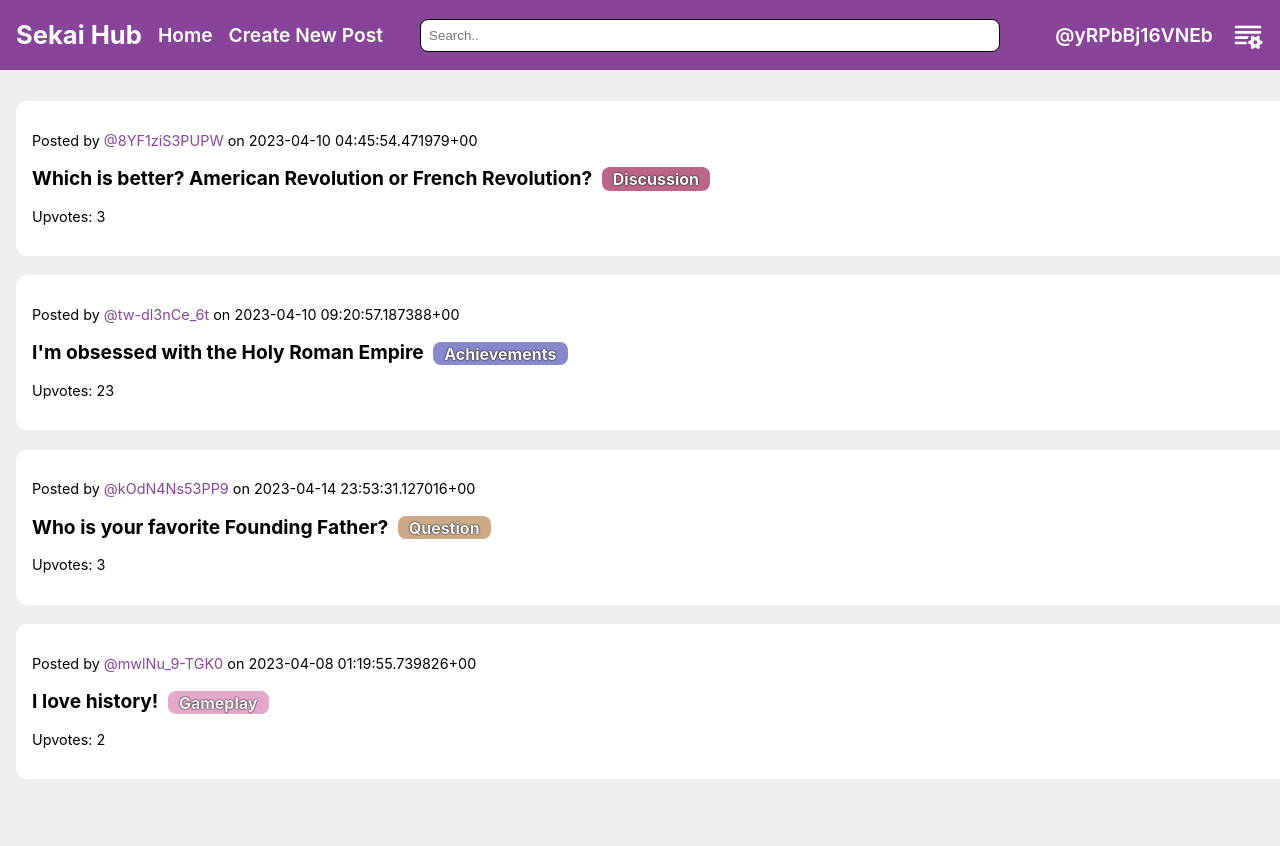
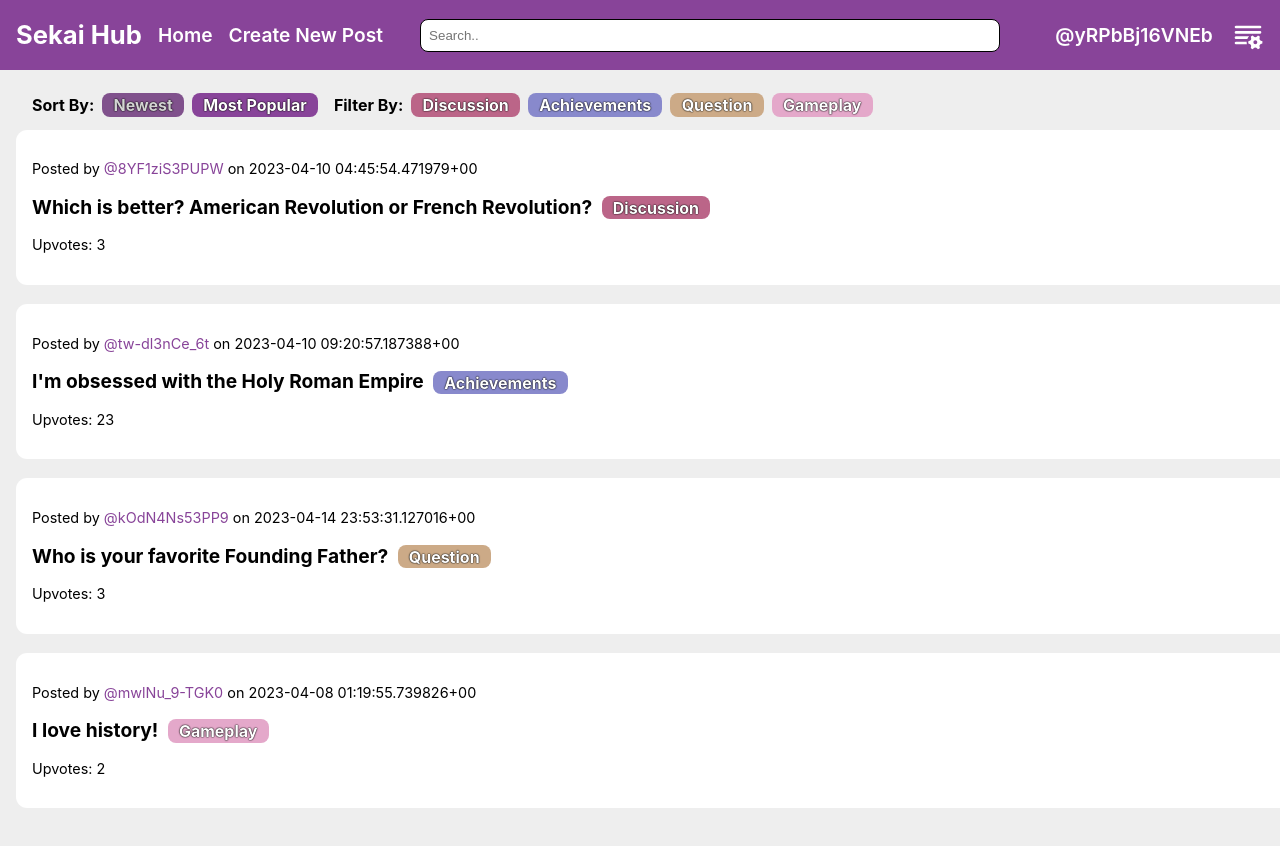
Before and after one commit to v74c63t/sekai-hub, a React (Vite) app: page / in a window 1280 px wide. Shown: the top 846 px of the page. Before the commit the page ends 819 px from the top, so only its background shows below. Built offline with nearby package versions, Linux system fonts and the light colour scheme.

Commit message:
Added in sort by/filter by

```diff
--- a/src/App.css
+++ b/src/App.css
@@ -29,6 +29,130 @@
   gap: 0.2rem;
   padding: 0;
   margin: 0;
+}
+
+.sort-filter {
+  display: flex;
+  flex-direction: row;
+  gap: 1rem;
+  padding: 0;
+  margin-bottom: 0.3rem;
+}
+
+.sort-container, .filter-container {
+  display: flex;
+  flex-direction: row;
+  gap: 0.5rem;
+  align-items: center;
+}
+
+.sort, .filter {
+  padding: 0;
+  margin: 0;
+  font-size: 1rem;
+}
+
+.sort-flair, .filter-flair {
+  padding: 0 0.7rem;
+  /* margin-left: 0.3rem; */
+  margin: 0;
+  border-radius: 0.5rem;
+  font-size: 1rem;
+  color: white;
+  text-shadow: 0 0 0.1rem black, 0 0 0.07rem black;
+  /* background-color: var(--miku-color); */
+  /* background-color: var(--ln-color); */
+  /* background-color: var(--mmj-color); */
+  /* background-color: var(--vbs-color); */
+  /* background-color: var(--wxs-color); */
+  background-color: var(--n25-color);
+  cursor: pointer;
+}
+
+.sort-flair.active {
+  /* background-color: var(--miku-color-dark); */
+  /* background-color: var(--ln-color-dark); */
+  /* background-color: var(--mmj-color-dark); */
+  /* background-color: var(--vbs-color-dark); */
+  /* background-color: var(--wxs-color-dark); */
+  background-color: var(--n25-color-dark);
+}
+
+.discussion {
+  /* background-color: var(--kagamine-color); */
+  /* background-color: var(--ichika-color); */
+  /* background-color: var(--minori-color); */
+  /* background-color: var(--kohane-color); */
+  /* background-color: var(--tsukasa-color); */
+  background-color: var(--kanade-color);
+}
+
+.achievements {
+  /* background-color: var(--luka-color); */
+  /* background-color: var(--saki-color); */
+  /* background-color: var(--haruka-color); */
+  /* background-color: var(--an-color); */
+  /* background-color: var(--emu-color); */
+  background-color: var(--mafuyu-color);
+}
+
+.question {
+  /* background-color: var(--meiko-color); */
+  /* background-color: var(--honami-color); */
+  /* background-color: var(--airi-color); */
+  /* background-color: var(--akito-color); */
+  /* background-color: var(--nene-color); */
+  background-color: var(--ena-color);
+}
+
+.gameplay {
+  /* background-color: var(--kaito-color); */
+  /* background-color: var(--shiho-color); */
+  /* background-color: var(--shizuku-color); */
+  /* background-color: var(--touya-color); */
+  /* background-color: var(--rui-color); */
+  background-color: var(--mizuki-color);
+}
+
+.discussion.active {
+  /* background-color: var(--kagamine-color-dark); */
+  /* background-color: var(--ichika-color-dark); */
+  /* background-color: var(--minori-color-dark); */
+  /* background-color: var(--kohane-color-dark); */
+  /* background-color: var(--tsukasa-color-dark); */
+  background-color: var(--kanade-color-dark);
+}
+
+.achievements.active {
+  /* background-color: var(--luka-color-dark); */
+  /* background-color: var(--saki-color-dark); */
+  /* background-color: var(--haruka-color-dark); */
+  /* background-color: var(--an-color-dark); */
+  /* background-color: var(--emu-color-dark); */
+  background-color: var(--mafuyu-color-dark);
+}
+
+.question.active {
+  /* background-color: var(--meiko-color-dark); */
+  /* background-color: var(--honami-color-dark); */
+  /* background-color: var(--airi-color-dark); */
+  /* background-color: var(--akito-color-dark); */
+  /* background-color: var(--nene-color-dark); */
+  background-color: var(--ena-color-dark);
+}
+
+.gameplay.active {
+  /* background-color: var(--kaito-color-dark); */
+  /* background-color: var(--shiho-color-dark); */
+  /* background-color: var(--shizuku-color-dark); */
+  /* background-color: var(--touya-color-dark); */
+  /* background-color: var(--rui-color-dark); */
+  background-color: var(--mizuki-color-dark);
+}
+
+.active {
+  color: rgb(211, 211, 211);
+  cursor: default;
 }
 
 /* .logo {
--- a/src/App.jsx
+++ b/src/App.jsx
@@ -57,6 +57,20 @@ function App() {
 
   return (
     <>
+      <div className='sort-filter'>
+        <div className='sort-container'>
+          <h3 className='sort'>Sort By:</h3>
+          <h4 className='sort-flair active'>Newest</h4>
+          <h4 className='sort-flair'>Most Popular</h4>
+        </div>
+        <div className='filter-container'>
+          <h3 className='filter'>Filter By:</h3>
+          <h4 className='filter-flair discussion'>Discussion</h4>
+          <h4 className='filter-flair achievements'>Achievements</h4>
+          <h4 className='filter-flair question'>Question</h4>
+          <h4 className='filter-flair gameplay'>Gameplay</h4>
+        </div>
+      </div>
       {posts.length !== 0 ? (
         <div className='posts-container'>
           {posts.map((post, i) => {
```
